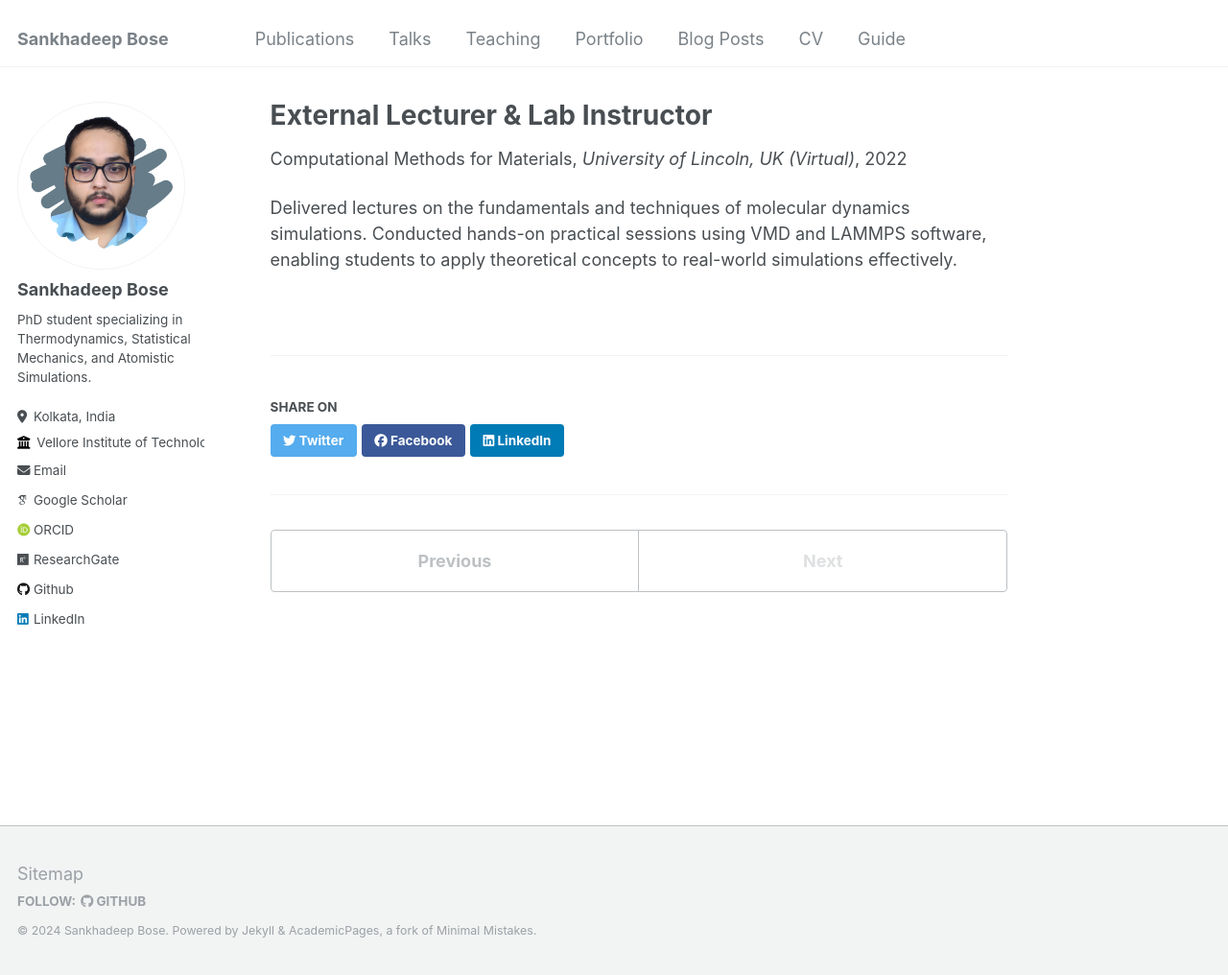
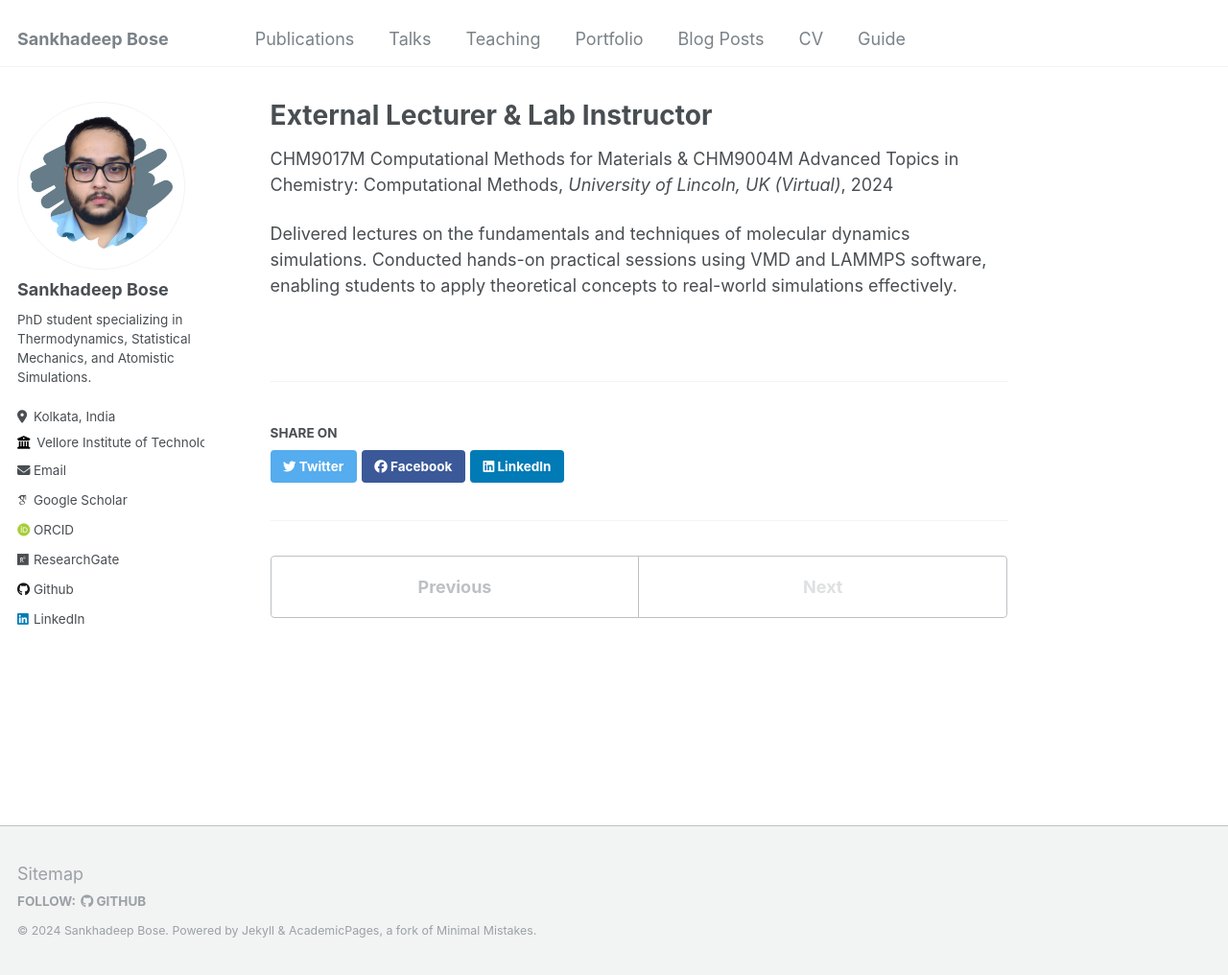
Before and after one commit to sankhadeepbose/sankhadeepbose.github.io, a Jekyll site: the page built from _teaching/2014-spring-teaching-1.md, in a window 1280 px wide and 1016 px high. Shown: the whole window at 96% size. Built offline with Jekyll 4.4.1, drawn with Linux system fonts in a browser that asks for light colours; some web fonts are replaced.

Commit message:
Update 2014-spring-teaching-1.md

```diff
--- a/_teaching/2014-spring-teaching-1.md
+++ b/_teaching/2014-spring-teaching-1.md
@@ -1,11 +1,9 @@
 ---
 title: "External Lecturer & Lab Instructor"
 collection: teaching
-type: "Computational Methods for Materials"
-permalink: /teaching/2014-spring-teaching-1
+type: "CHM9017M Computational Methods for Materials & CHM9004M Advanced Topics in Chemistry: Computational Methods"
 venue: "University of Lincoln, UK (Virtual)"
-date: May, 2022
-location: "City, Country"
+date: March, 2024
 ---
 
 Delivered lectures on the fundamentals and techniques of molecular dynamics simulations. Conducted hands-on practical sessions using VMD and LAMMPS software, enabling students to apply theoretical concepts to real-world simulations effectively.
```
